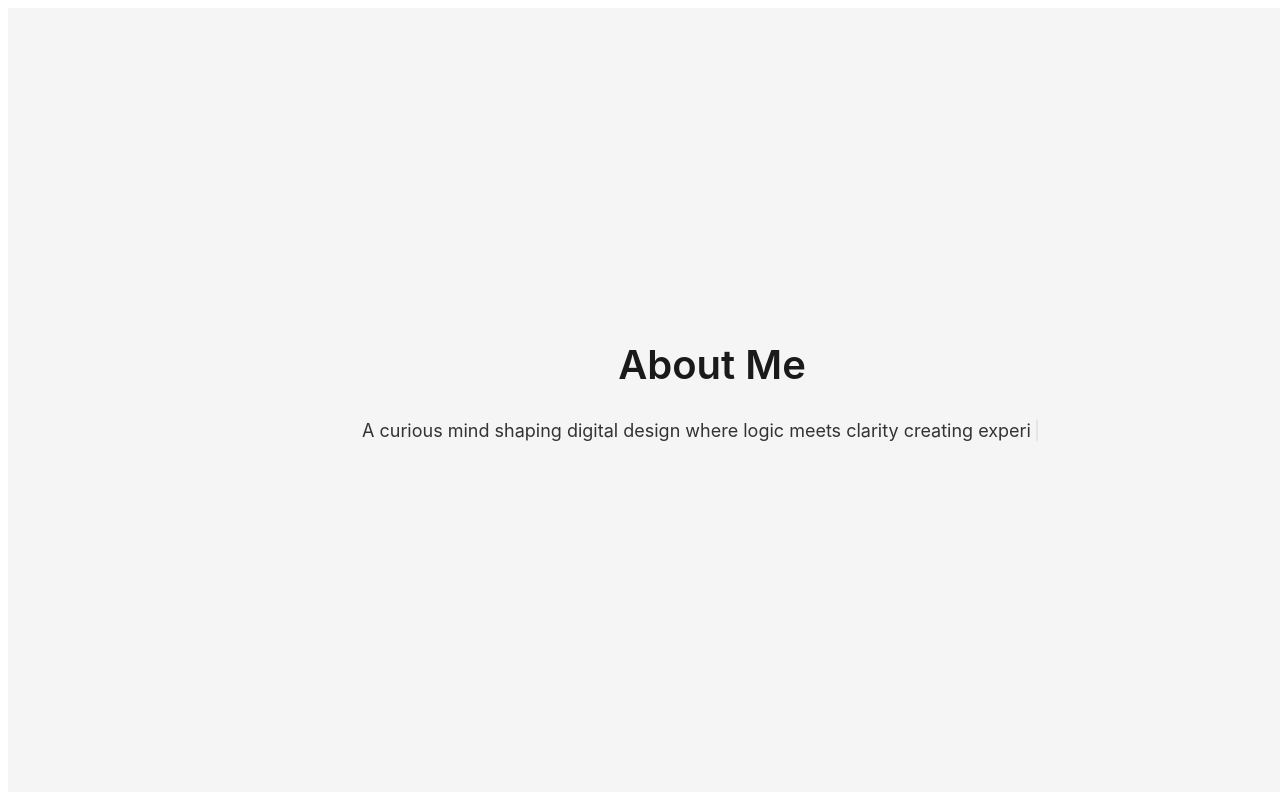
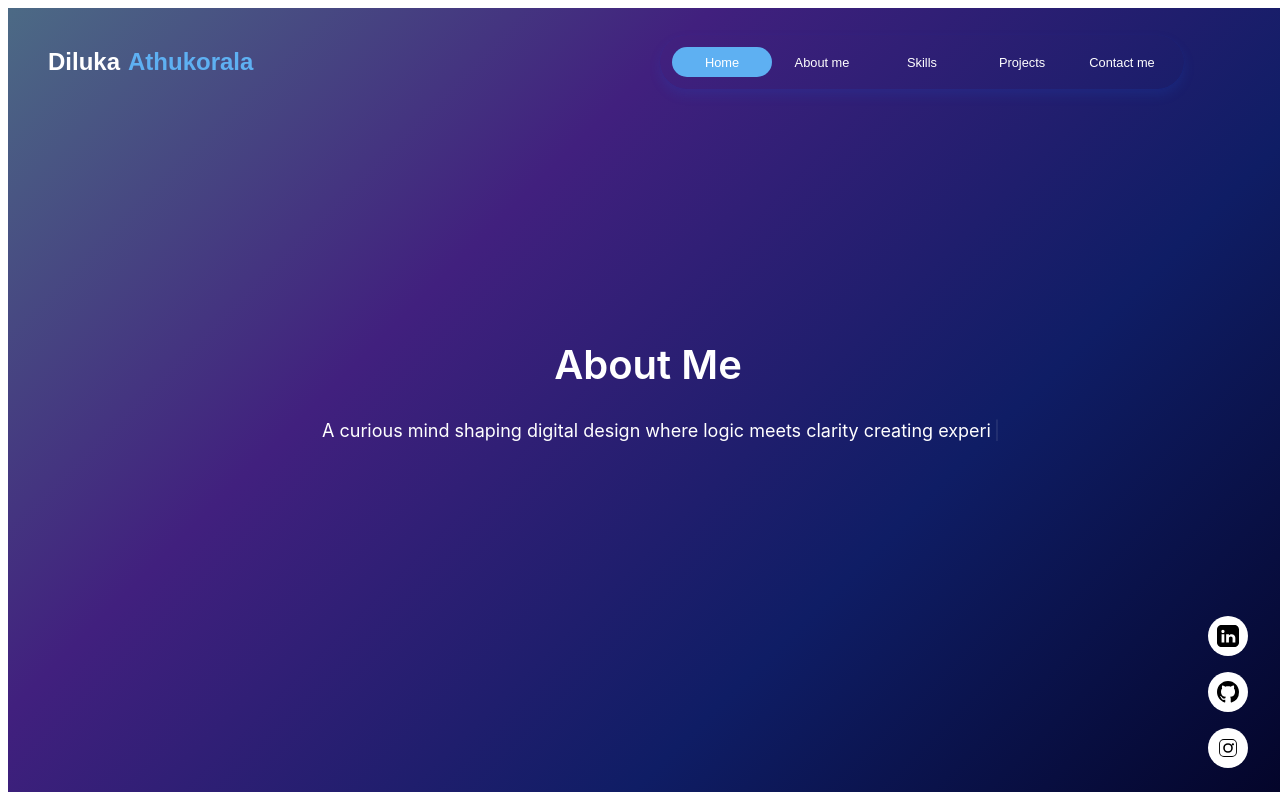
Before and after one commit to dilukaathukorala/My-Portfolio, a Next.js app: page / in a window 1280 px wide. Both pictures are taken after a click on the label "About me". Shown: the top 800 px of the page. Built offline with nearby package versions, Linux system fonts and the light colour scheme.

Commit message:
Update About
Added transition when navigate to another pages from about page

```diff
--- a/app/page.js
+++ b/app/page.js
@@ -1,19 +1,42 @@
 'use client';
 
-import { useState } from 'react';
+import { useEffect, useState } from 'react';
 import Hero from '../components/Hero';
 import About from '../components/About';
 
 export default function Home() {
   const [activeSection, setActiveSection] = useState("hero");
+  const [isLeaving, setIsLeaving] = useState(false);
+  const [menuOpen, setMenuOpen] = useState(false);
+
+  // ✅ Reset isLeaving after a section has loaded
+  useEffect(() => {
+    const timer = setTimeout(() => {
+      setIsLeaving(false); // allow next transition
+    }, 600); // Match transition duration
+
+    return () => clearTimeout(timer);
+  }, [activeSection]);
 
   return (
     <>
       {activeSection === "hero" && (
-        <Hero setActiveSection={setActiveSection} />
+        <Hero
+          isLeaving={isLeaving}
+          setIsLeaving={setIsLeaving}
+          setActiveSection={setActiveSection}
+          menuOpen={menuOpen}
+          setMenuOpen={setMenuOpen}
+        />
       )}
       {activeSection === "about" && (
-        <About />
+        <About
+          isLeaving={isLeaving}
+          setIsLeaving={setIsLeaving}
+          setActiveSection={setActiveSection}
+          menuOpen={menuOpen}
+          setMenuOpen={setMenuOpen}
+        />
       )}
     </>
   );
--- a/components/About.js
+++ b/components/About.js
@@ -4,8 +4,17 @@ import '../styles/About.css';
 import { useEffect, useRef, useState } from 'react';
 import { Typewriter } from 'react-simple-typewriter';
 import { usePathname } from 'next/navigation';
+import { motion } from 'framer-motion';
+import Header from './Header';
+import SocialMedia from './SocialMedia';
 
-const About = () => {
+const About = ({
+  isLeaving,
+  setIsLeaving,
+  setActiveSection,
+  menuOpen,
+  setMenuOpen
+}) => {
   const sectionRef = useRef(null);
   const pathname = usePathname();
 
@@ -18,12 +27,12 @@ const About = () => {
   const [showCursor1, setShowCursor1] = useState(true);
   const [showCursor2, setShowCursor2] = useState(true);
   const [secondComplete, setSecondComplete] = useState(false);
+  const [isExiting, setIsExiting] = useState(false); // ✅ local zoom out trigger
 
   const paragraphOne = `A curious mind shaping digital design where logic meets clarity creating experiences that not only work, but feel right. I design with purpose, blending structure, creativity, and intention in every detail.`;
 
   const paragraphTwo = `Currently studying Information Technology at SLIIT, with a broad interest in modern software development. Completed NVQ Level 4 in Graphic Design at IETI, where curiosity for structured visual communication developed into practical design skills. With a background that bridges technology and design, the goal is to craft solutions that are efficient, intuitive, and grounded in real-world purpose.`;
 
-  // Reset function to clean up all states
   const resetStates = () => {
     setStartTyping(false);
     setShowSecondPara(false);
@@ -34,6 +43,7 @@ const About = () => {
     setTextShift(false);
     setShowLogos(false);
     setSecondComplete(false);
+    setIsExiting(false);
   };
 
   useEffect(() => {
@@ -60,72 +70,93 @@ const About = () => {
     };
   }, [pathname]);
 
-  // Use a timer approach to ensure second paragraph triggers
   useEffect(() => {
     if (startTyping) {
-      // Calculate approximate time for first paragraph to complete
-      const firstParagraphLength = paragraphOne.length;
-      const typeSpeed = 25; // milliseconds per character
-      const approximateTime = firstParagraphLength * typeSpeed + 500; // Add buffer
-
-      console.log('First paragraph will take approximately:', approximateTime, 'ms');
+      const typeSpeed = 25;
+      const approximateTime = paragraphOne.length * typeSpeed + 500;
 
       const timer = setTimeout(() => {
-        console.log('Timer triggered - starting second paragraph sequence');
         setShowCursor1(false);
-
-        // Delay the heading shift for smoother transition
-        setTimeout(() => {
-          setHeadingShift(true);
-        }, 300);
-
-        // Show second paragraph after heading starts moving
-        setTimeout(() => {
-          setShowSecondPara(true);
-        }, 800);
-
-        // Start second typewriter after everything is positioned
-        setTimeout(() => {
-          console.log('Starting second typewriter');
-          setStartSecondTyping(true);
-        }, 1500);
+        setTimeout(() => setHeadingShift(true), 300);
+        setTimeout(() => setShowSecondPara(true), 800);
+        setTimeout(() => setStartSecondTyping(true), 1500);
       }, approximateTime);
 
       return () => clearTimeout(timer);
     }
   }, [startTyping, paragraphOne.length]);
 
-  // Handle second typewriter completion
   useEffect(() => {
     if (startSecondTyping && !secondComplete) {
-      const secondParagraphLength = paragraphTwo.length;
       const typeSpeed = 25;
-      const approximateTime = secondParagraphLength * typeSpeed + 500;
-
-      console.log('Second paragraph will take approximately:', approximateTime, 'ms');
+      const approximateTime = paragraphTwo.length * typeSpeed + 500;
 
       const timer = setTimeout(() => {
-        console.log('Second paragraph complete - showing logos');
         setSecondComplete(true);
         setShowCursor2(false);
         setTextShift(true);
-
-        setTimeout(() => {
-          setShowLogos(true);
-        }, 800);
+        setTimeout(() => setShowLogos(true), 800);
       }, approximateTime);
 
       return () => clearTimeout(timer);
     }
   }, [startSecondTyping, paragraphTwo.length, secondComplete]);
 
+  const closeMenu = () => setMenuOpen(false);
+
+  const handleNavClick = (section) => {
+    setIsExiting(true); // ✅ Zoom + fade trigger
+    setIsLeaving(true); // ✅ Notify parent
+
+    closeMenu();
+
+    setTimeout(() => {
+      setActiveSection(section);
+    }, 600); // Matches zoom animation
+  };
+
   return (
-    <section id="about" className="about-section" ref={sectionRef}>
-      <div
-        className={`about-content-wrapper
+    <motion.section
+      id="about"
+      className="about-section"
+      ref={sectionRef}
+      // ✅ NO x-slide animation, just fade container
+      initial={{ opacity: 1 }}
+      animate={{ opacity: 1 }}
+      exit={{ opacity: 0 }}
+      transition={{ duration: 0.5 }}
+    >
+      <Header
+        menuOpen={menuOpen}
+        setMenuOpen={setMenuOpen}
+        handleNavClick={handleNavClick}
+      />
+
+      {menuOpen && (
+        <>
+          <div className="menu-backdrop" onClick={closeMenu}></div>
+          <div className="mobile-menu">
+            <a onClick={() => handleNavClick("hero")}>Home</a>
+            <a onClick={() => handleNavClick("about")}>About me</a>
+            <a onClick={() => handleNavClick("skills")}>Skills</a>
+            <a onClick={() => handleNavClick("portfolio")}>Projects</a>
+            <a onClick={() => handleNavClick("contact")}>Contact me</a>
+          </div>
+        </>
+      )}
+
+      <SocialMedia />
+
+      {/* ✅ Smooth zoom-out on exit only */}
+      <motion.div
+        className={`
+          about-content-wrapper
           ${startTyping && !textShift ? 'centered-start' : ''}
           ${textShift ? 'shift-wrapper' : ''}
         `}
+        initial={{ scale: 1, opacity: 1 }}
+        animate={isExiting ? { scale: 0.85, opacity: 0 } : { scale: 1, opacity: 1 }}
+        transition={{ duration: 0.5, ease: 'easeInOut' }}
       >
         <div className={`about-text ${textShift ? 'shift-text' : ''}`}>
           <h2 className={`about-heading ${headingShift ? 'heading-move' : ''}`}>
@@ -161,9 +192,7 @@ const About = () => {
                 />
               )}
               {secondComplete && (
-                <div className="typed-text">
-                  {paragraphTwo}
-                </div>
+                <div className="typed-text">{paragraphTwo}</div>
               )}
             </div>
           )}
@@ -189,8 +218,8 @@ const About = () => {
             </a>
           </div>
         )}
-      </div>
-    </section>
+      </motion.div>
+    </motion.section>
   );
 };
 
--- a/styles/About.css
+++ b/styles/About.css
@@ -7,6 +7,7 @@
   --button-dark: #0f172a;
 }
 
+/* === SECTION === */
 .about-section {
   width: 100%;
   display: flex;
@@ -14,11 +15,11 @@
   align-items: center;
   min-height: 90vh;
   padding: 2rem;
-  background-color: whitesmoke;
+  background: linear-gradient(135deg, #4c6a85, #41207e, #0f1d65, #030325);
   overflow: hidden;
 }
 
-/* Content wrapper: layout + animation */
+/* === CONTENT WRAPPER === */
 .about-content-wrapper {
   display: flex;
   align-items: center;
@@ -26,71 +27,68 @@
   transition: all 1.2s ease-in-out;
 }
 
-/* ✅ Center entire layout while typing */
+/* ⏳ BEFORE TYPING – Centered */
 .centered-start {
   flex-direction: column;
-  justify-content: center !important;
-  align-items: center !important;
-  gap: 2rem;
+  justify-content: center;
+  align-items: center;
   text-align: center;
+  padding-left: -30rem;
 }
 
-.centered-start .about-text {
+.centered-start .about-text,
+.centered-start .about-heading {
+  padding-left: -9rem;
+  padding-right: 4rem;
   align-items: center;
   justify-content: center;
   text-align: center;
 }
 
-.centered-start .about-heading {
-  text-align: center;
+/* ✅ AFTER TYPING – Slide to left */
+.shift-wrapper {
+  animation: wrapperShift 1.2s ease-in-out forwards;
 }
 
-/* ✅ After typing, slide everything left */
-.shift-wrapper {
-  animation: wrapperShift 4s ease-in-out forwards;
-}
-
-/* Text block */
+/* === TEXT BLOCK === */
 .about-text {
   padding-top: 5rem;
   max-width: 700px;
   display: flex;
   flex-direction: column;
-  align-items: center;         /* Center horizontally */
-  justify-content: center;     /* Center vertically */
+  align-items: center;
+  justify-content: center;
   text-align: center;
 }
 
-/* Slide text block left */
 .shift-text {
-  animation: textShift 4s ease-in-out forwards;
+  animation: textShift 1.2s ease-in-out forwards;
 }
 
-/* Heading */
+/* === HEADING === */
 .about-heading {
   padding-left: 5rem;
   font-family: 'Inter', sans-serif;
   font-size: 2.5rem;
   font-weight: 600;
   margin-bottom: 24px;
-  color: #1a1a1a;
+  color: white;
   width: 100%;
   opacity: 1;
   text-align: left;
 }
 
-/* Slide heading left */
 .heading-move {
-  animation: headingShift 4s ease-in-out forwards;
+  animation: headingShift 1.2s ease-in-out forwards;
 }
 
-/* Typewriter effect */
+/* === TYPEWRITER AREA === */
 .about-typewriter {
-  padding-left: 5rem;
+  padding-left: 4rem;
   font-family: 'Inter', sans-serif;
   font-size: 1.125rem;
   line-height: 2;
-  color: #333;
+  color: white;
   width: 100%;
   margin-bottom: 10px;
   min-height: 150px;
@@ -103,22 +101,21 @@
   min-height: 180px;
 }
 
-/* Slide paragraph left */
 .paragraph-move {
-  animation: paragraphShift 4s ease-in-out forwards;
+  animation: paragraphShift 1.2s ease-in-out forwards;
 }
 
-/* Static text for completed typing */
+/* === STATIC TEXT (AFTER TYPING) === */
 .typed-text {
   font-family: 'Inter', sans-serif;
   font-size: 1.125rem;
   line-height: 2;
-  color: #333;
+  color: white;
   width: 100%;
   text-align: left;
 }
 
-/* Logos section */
+/* === LOGO SECTION === */
 .about-logos {
   padding-left: 3rem;
   padding-top: 2rem;
@@ -131,7 +128,7 @@
 }
 
 .slide-in-right {
-  animation: slideInLogos 4s ease-in-out forwards;
+  animation: slideInLogos 1.2s ease-in-out forwards;
 }
 
 .logo-img {
@@ -143,7 +140,6 @@
   border-radius: 10px;
 }
 
-
 .logo-img:hover {
   transform: scale(1.1);
 }
@@ -153,15 +149,7 @@
   margin: 10px 0;
 }
 
-/* Avoid scroll jumping */
-html {
-  overflow-anchor: none;
-}
-
-/* ======================
-   Animations
-======================= */
-
+/* === ANIMATIONS === */
 @keyframes headingShift {
   from {
     transform: translateX(0);
@@ -209,20 +197,14 @@ html {
   }
 }
 
-/* ======================
-   Responsive Design
-======================= */
-
-/* Smartphones only */
+/* === RESPONSIVE: MOBILE OPTIMIZATION === */
 @media (max-width: 480px) {
-  /* Section padding to avoid navbar overlap */
   .about-section {
     padding: 6rem 1rem 2rem;
     align-items: flex-start;
     scroll-margin-top: 6rem;
   }
 
-  /* Disable shift animations */
   .shift-wrapper,
   .shift-text,
   .heading-move,
@@ -231,7 +213,6 @@ html {
     transform: none !important;
   }
 
-  /* Layout: stack content */
   .about-content-wrapper {
     flex-direction: column;
     gap: 2rem;
@@ -244,7 +225,6 @@ html {
     align-items: center;
   }
 
-  /* Readable font sizes */
   .about-heading {
     font-size: 1.8rem;
     text-align: center;
@@ -262,7 +242,6 @@ html {
     min-height: auto;
   }
 
-  /* Logos after paragraphs */
   .about-logos {
     width: 100%;
     padding-top: 0.1rem;
```
Lines whose indentation alone changed are shown as unchanged.
